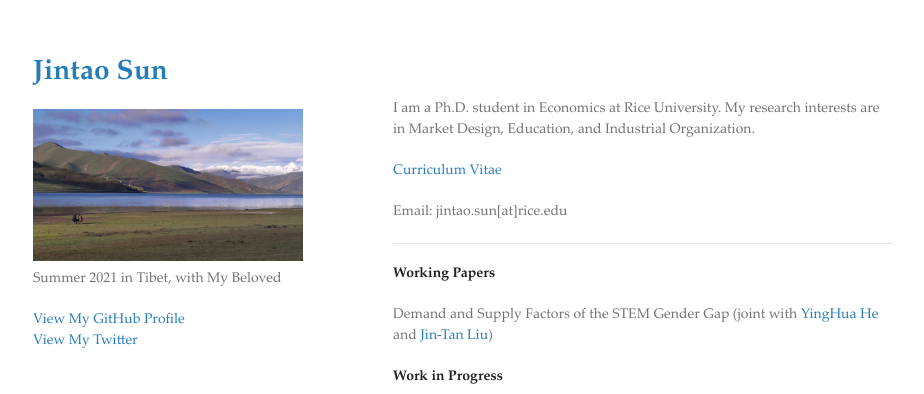
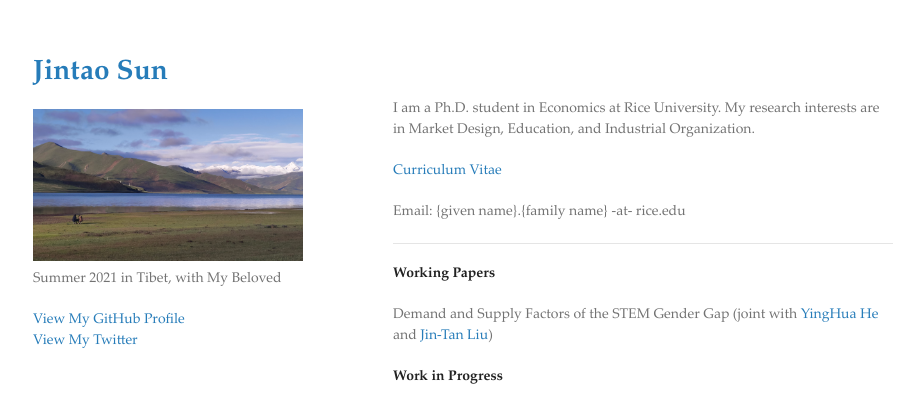
Before and after one commit to jintao-sun/jintao-sun.github.io, a Jekyll site: the page built from index.md, in a window 1280 px wide. Shown: the top 394 px of the page, without its empty margins (177-1101 px from the left). Built offline with Jekyll 4.4.1, drawn with Linux system fonts in a browser that asks for light colours.

Commit message:
Update index.md

```diff
--- a/index.md
+++ b/index.md
@@ -8,7 +8,7 @@ I am a Ph.D. student in Economics at Rice University. My research interests are
 
 [Curriculum Vitae](./curriculum-vitae.html)
 
-Email: jintao.sun[at]rice.edu
+Email: {given name}.{family name} -at- rice.edu
 
 * * *
 
```
